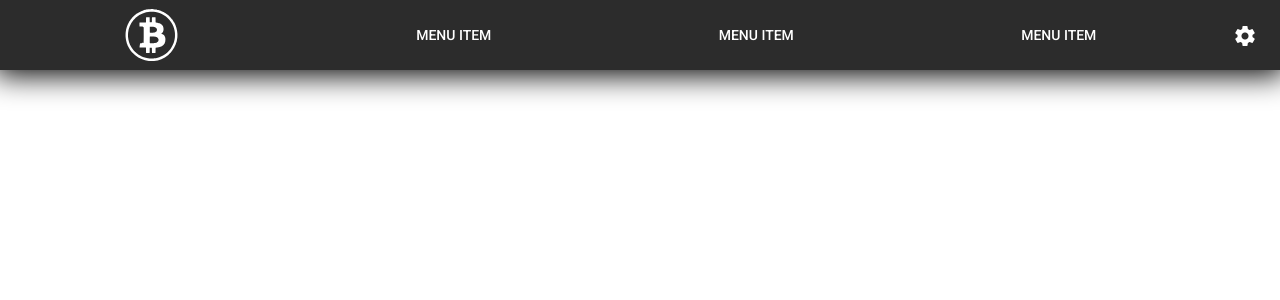
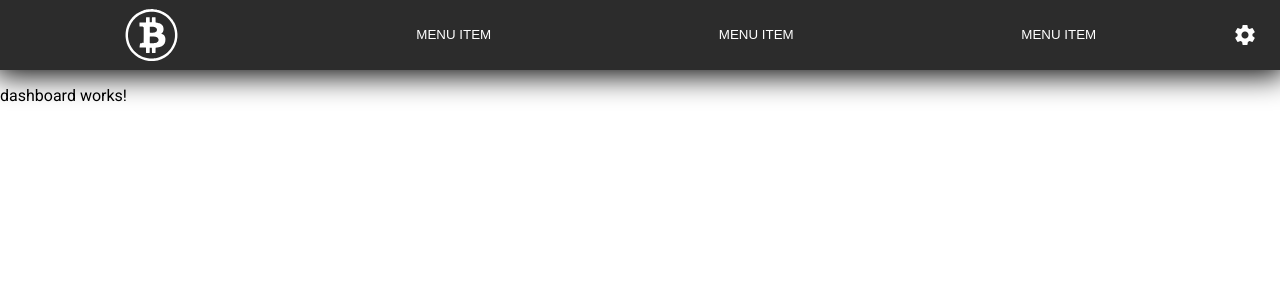
Before and after one commit to AndreasHerz/bitcoin-manager, an Angular app: page /dashboard in a window 1280 px wide. Before the commit this address led to /. Shown: the top 300 px of the page. Built offline with nearby package versions, Linux system fonts and the light colour scheme.

Commit message:
#2 - Dashboard Module, own theme

```diff
--- a/angular.json
+++ b/angular.json
@@ -27,7 +27,7 @@
             "tsConfig": "tsconfig.app.json",
             "inlineStyleLanguage": "scss",
             "assets": ["src/favicon.ico", "src/assets"],
-            "styles": ["./node_modules/@angular/material/prebuilt-themes/pink-bluegrey.css", "src/styles.scss"],
+            "styles": ["src/styles.scss"],
             "scripts": []
           },
           "configurations": {
--- a/src/app/app-routing.module.ts
+++ b/src/app/app-routing.module.ts
@@ -1,7 +1,14 @@
 import { NgModule } from '@angular/core';
 import { RouterModule, Routes } from '@angular/router';
 
-const routes: Routes = [];
+const routes: Routes = [
+  {
+    path: 'dashboard',
+    loadChildren: () => import('./modules/dashboard/dashboard.module').then(m => m.DashboardModule),
+    pathMatch: 'full'
+  },
+  { path: '**', redirectTo: 'dashboard' }
+];
 
 @NgModule({
   imports: [RouterModule.forRoot(routes)],
--- a/src/app/navigation/navigation.component.scss
+++ b/src/app/navigation/navigation.component.scss
@@ -6,7 +6,11 @@ button {
   color: white;
 }
 
-::ng-deep.mat-menu-content {
+::ng-deep.mat-menu-panel {
+  border-top-left-radius: 0 !important;
+  border-top-right-radius: 0 !important;
+  border-bottom-right-radius: 0 !important;
+  border-bottom-left-radius: 8px !important;
   background-color: rgb(44, 44, 44) !important;
 }
 
--- /dev/null
+++ b/src/app/shared/styles/theme.scss
@@ -0,0 +1,246 @@
+@import '~@angular/material/theming';
+
+// Include the common styles for Angular Material. We include this here so that you only
+// have to load a single css file for Angular Material in your app.
+
+// Fonts
+@import 'https://fonts.googleapis.com/icon?family=Material+Icons';
+@import url('https://fonts.googleapis.com/css2?family=Roboto:wght@300;400;500&display=swap');
+
+$fontConfig: (
+  display-4: mat-typography-level(112px, 112px, 300, 'Roboto', -0.0134em),
+  display-3: mat-typography-level(56px, 56px, 400, 'Roboto', -0.0089em),
+  display-2: mat-typography-level(45px, 48px, 400, 'Roboto', 0em),
+  display-1: mat-typography-level(34px, 40px, 400, 'Roboto', 0.0074em),
+  headline: mat-typography-level(24px, 32px, 400, 'Roboto', 0em),
+  title: mat-typography-level(20px, 32px, 500, 'Roboto', 0.0075em),
+  subheading-2: mat-typography-level(16px, 28px, 400, 'Roboto', 0.0094em),
+  subheading-1: mat-typography-level(15px, 24px, 500, 'Roboto', 0.0067em),
+  body-2: mat-typography-level(14px, 24px, 500, 'Roboto', 0.0179em),
+  body-1: mat-typography-level(14px, 20px, 400, 'Roboto', 0.0179em),
+  button: mat-typography-level(14px, 14px, 500, 'Roboto', 0.0893em),
+  caption: mat-typography-level(12px, 20px, 400, 'Roboto', 0.0333em),
+  input: mat-typography-level(inherit, 1.125, 400, 'Roboto', 1.5px)
+);
+
+// Foreground Elements
+
+// Light Theme Text
+$dark-text: #000000;
+$dark-primary-text: rgba($dark-text, 0.87);
+$dark-accent-text: rgba($dark-primary-text, 0.54);
+$dark-disabled-text: rgba($dark-primary-text, 0.38);
+$dark-dividers: rgba($dark-primary-text, 0.12);
+$dark-focused: rgba($dark-primary-text, 0.12);
+
+$mat-light-theme-foreground: (
+  base: black,
+  divider: $dark-dividers,
+  dividers: $dark-dividers,
+  disabled: $dark-disabled-text,
+  disabled-button: rgba($dark-text, 0.26),
+  disabled-text: $dark-disabled-text,
+  elevation: black,
+  secondary-text: $dark-accent-text,
+  hint-text: $dark-disabled-text,
+  accent-text: $dark-accent-text,
+  icon: $dark-accent-text,
+  icons: $dark-accent-text,
+  text: $dark-primary-text,
+  slider-min: $dark-primary-text,
+  slider-off: rgba($dark-text, 0.26),
+  slider-off-active: $dark-disabled-text
+);
+
+// Dark Theme text
+$light-text: #ffffff;
+$light-primary-text: $light-text;
+$light-accent-text: rgba($light-primary-text, 0.7);
+$light-disabled-text: rgba($light-primary-text, 0.5);
+$light-dividers: rgba($light-primary-text, 0.12);
+$light-focused: rgba($light-primary-text, 0.12);
+
+$mat-dark-theme-foreground: (
+  base: $light-text,
+  divider: $light-dividers,
+  dividers: $light-dividers,
+  disabled: $light-disabled-text,
+  disabled-button: rgba($light-text, 0.3),
+  disabled-text: $light-disabled-text,
+  elevation: black,
+  hint-text: $light-disabled-text,
+  secondary-text: $light-accent-text,
+  accent-text: $light-accent-text,
+  icon: $light-text,
+  icons: $light-text,
+  text: $light-text,
+  slider-min: $light-text,
+  slider-off: rgba($light-text, 0.3),
+  slider-off-active: rgba($light-text, 0.3)
+);
+
+// Background config
+// Light bg
+$light-background: #fafafa;
+$light-bg-darker-5: darken($light-background, 5%);
+$light-bg-darker-10: darken($light-background, 10%);
+$light-bg-darker-20: darken($light-background, 20%);
+$light-bg-darker-30: darken($light-background, 30%);
+$light-bg-lighter-5: lighten($light-background, 5%);
+$dark-bg-tooltip: lighten(#2c2c2c, 20%);
+$dark-bg-alpha-4: rgba(#2c2c2c, 0.04);
+$dark-bg-alpha-12: rgba(#2c2c2c, 0.12);
+
+$mat-light-theme-background: (
+  background: $light-background,
+  status-bar: $light-bg-darker-20,
+  app-bar: $light-bg-darker-5,
+  hover: $dark-bg-alpha-4,
+  card: $light-bg-lighter-5,
+  dialog: $light-bg-lighter-5,
+  tooltip: $dark-bg-tooltip,
+  disabled-button: $dark-bg-alpha-12,
+  raised-button: $light-bg-lighter-5,
+  focused-button: $dark-focused,
+  selected-button: $light-bg-darker-20,
+  selected-disabled-button: $light-bg-darker-30,
+  disabled-button-toggle: $light-bg-darker-10,
+  unselected-chip: $light-bg-darker-10,
+  disabled-list-option: $light-bg-darker-10
+);
+
+// Dark bg
+$dark-background: #2c2c2c;
+$dark-bg-lighter-5: lighten($dark-background, 5%);
+$dark-bg-lighter-10: lighten($dark-background, 10%);
+$dark-bg-lighter-20: lighten($dark-background, 20%);
+$dark-bg-lighter-30: lighten($dark-background, 30%);
+$light-bg-alpha-4: rgba(#fafafa, 0.04);
+$light-bg-alpha-12: rgba(#fafafa, 0.12);
+
+// Background palette for dark themes.
+$mat-dark-theme-background: (
+  background: $dark-background,
+  status-bar: $dark-bg-lighter-20,
+  app-bar: $dark-bg-lighter-5,
+  hover: $light-bg-alpha-4,
+  card: $dark-bg-lighter-5,
+  dialog: $dark-bg-lighter-5,
+  tooltip: $dark-bg-lighter-20,
+  disabled-button: $light-bg-alpha-12,
+  raised-button: $dark-bg-lighter-5,
+  focused-button: $light-focused,
+  selected-button: $dark-bg-lighter-20,
+  selected-disabled-button: $dark-bg-lighter-30,
+  disabled-button-toggle: $dark-bg-lighter-10,
+  unselected-chip: $dark-bg-lighter-20,
+  disabled-list-option: $dark-bg-lighter-10
+);
+
+// Compute font config
+@include mat-core($fontConfig);
+
+// Theme Config
+
+body {
+  --primary-color: #24878b;
+  --primary-lighter-color: #bddbdc;
+  --primary-darker-color: #166a6e;
+  --text-primary-color: #{$light-primary-text};
+  --text-primary-lighter-color: #{$dark-primary-text};
+  --text-primary-darker-color: #{$light-primary-text};
+}
+$mat-primary: (
+  main: #24878b,
+  lighter: #bddbdc,
+  darker: #166a6e,
+  200: #24878b,
+  // For slide toggle,
+  contrast:
+    (
+      main: $light-primary-text,
+      lighter: $dark-primary-text,
+      darker: $light-primary-text
+    )
+);
+$theme-primary: mat-palette($mat-primary, main, lighter, darker);
+
+body {
+  --accent-color: #585858;
+  --accent-lighter-color: #cdcdcd;
+  --accent-darker-color: #3d3d3d;
+  --text-accent-color: #{$light-primary-text};
+  --text-accent-lighter-color: #{$dark-primary-text};
+  --text-accent-darker-color: #{$light-primary-text};
+}
+$mat-accent: (
+  main: #585858,
+  lighter: #cdcdcd,
+  darker: #3d3d3d,
+  200: #585858,
+  // For slide toggle,
+  contrast:
+    (
+      main: $light-primary-text,
+      lighter: $dark-primary-text,
+      darker: $light-primary-text
+    )
+);
+$theme-accent: mat-palette($mat-accent, main, lighter, darker);
+
+body {
+  --warn-color: #930000;
+  --warn-lighter-color: #dfb3b3;
+  --warn-darker-color: #760000;
+  --text-warn-color: #{$light-primary-text};
+  --text-warn-lighter-color: #{$dark-primary-text};
+  --text-warn-darker-color: #{$light-primary-text};
+}
+$mat-warn: (
+  main: #930000,
+  lighter: #dfb3b3,
+  darker: #760000,
+  200: #930000,
+  // For slide toggle,
+  contrast:
+    (
+      main: $light-primary-text,
+      lighter: $dark-primary-text,
+      darker: $light-primary-text
+    )
+);
+$theme-warn: mat-palette($mat-warn, main, lighter, darker);
+$theme: mat-dark-theme($theme-primary, $theme-accent, $theme-warn);
+$altTheme: mat-light-theme($theme-primary, $theme-accent, $theme-warn);
+
+// Theme Init
+@include angular-material-theme($theme);
+
+.theme-alternate {
+  @include angular-material-theme($altTheme);
+}
+
+// Specific component overrides, pieces that are not in line with the general theming
+
+// Handle buttons appropriately, with respect to line-height
+.mat-raised-button,
+.mat-stroked-button,
+.mat-flat-button {
+  padding: 0 1.15em;
+  margin: 0 0.65em;
+  min-width: 3em;
+  line-height: 36.4px;
+}
+
+.mat-standard-chip {
+  padding: 0.5em 0.85em;
+  min-height: 2.5em;
+}
+
+.material-icons {
+  font-size: 24px;
+  font-family: 'Material Icons', 'Material Icons';
+  .mat-badge-content {
+    font-family: 'Roboto';
+  }
+}
--- a/src/styles.scss
+++ b/src/styles.scss
@@ -1,5 +1,4 @@
 /* You can add global styles to this file, and also import other style files */
-
 html,
 body {
   height: 100%;
```
Also changed, not shown: src/app/modules/dashboard/dashboard.module.ts (+10 -2 lines).
